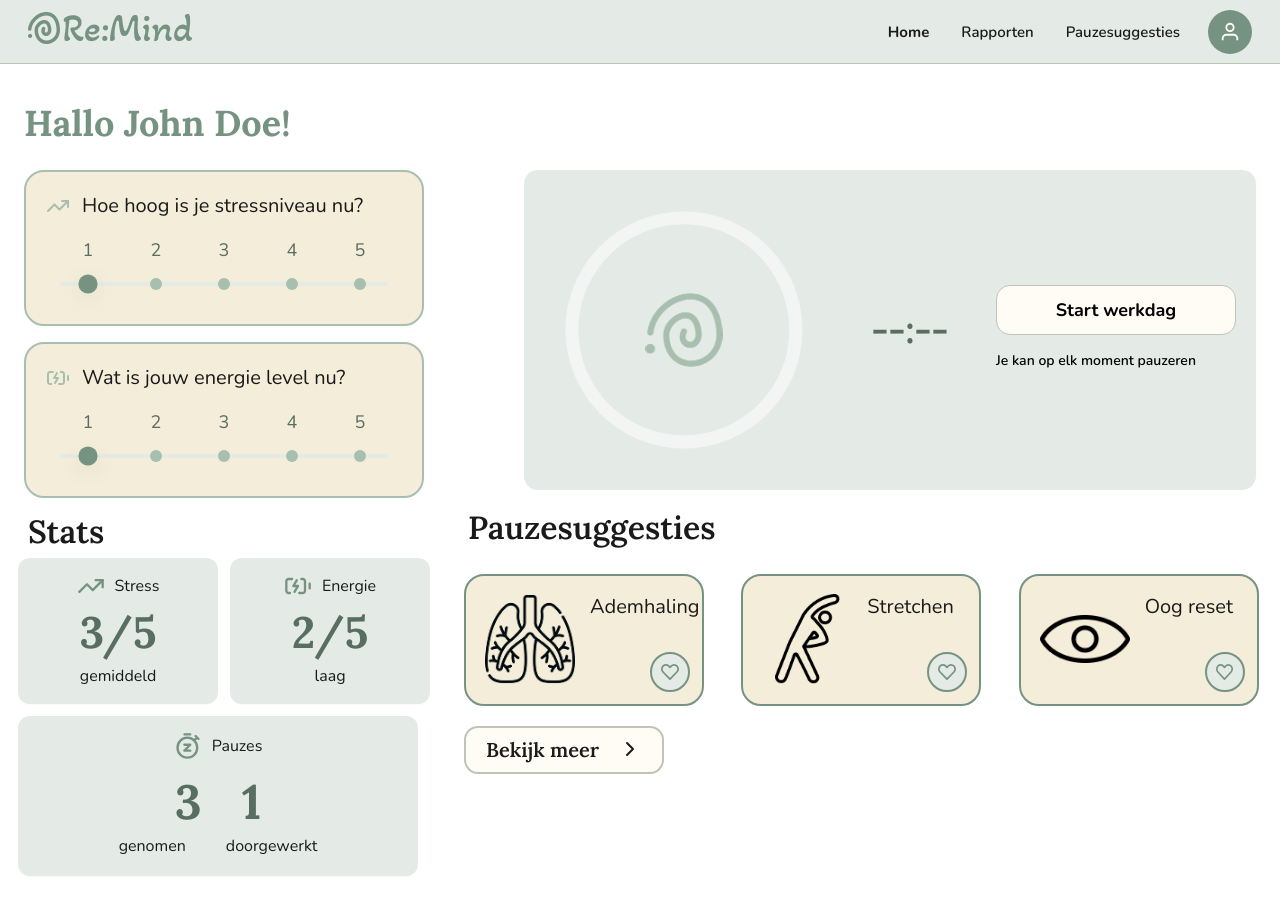
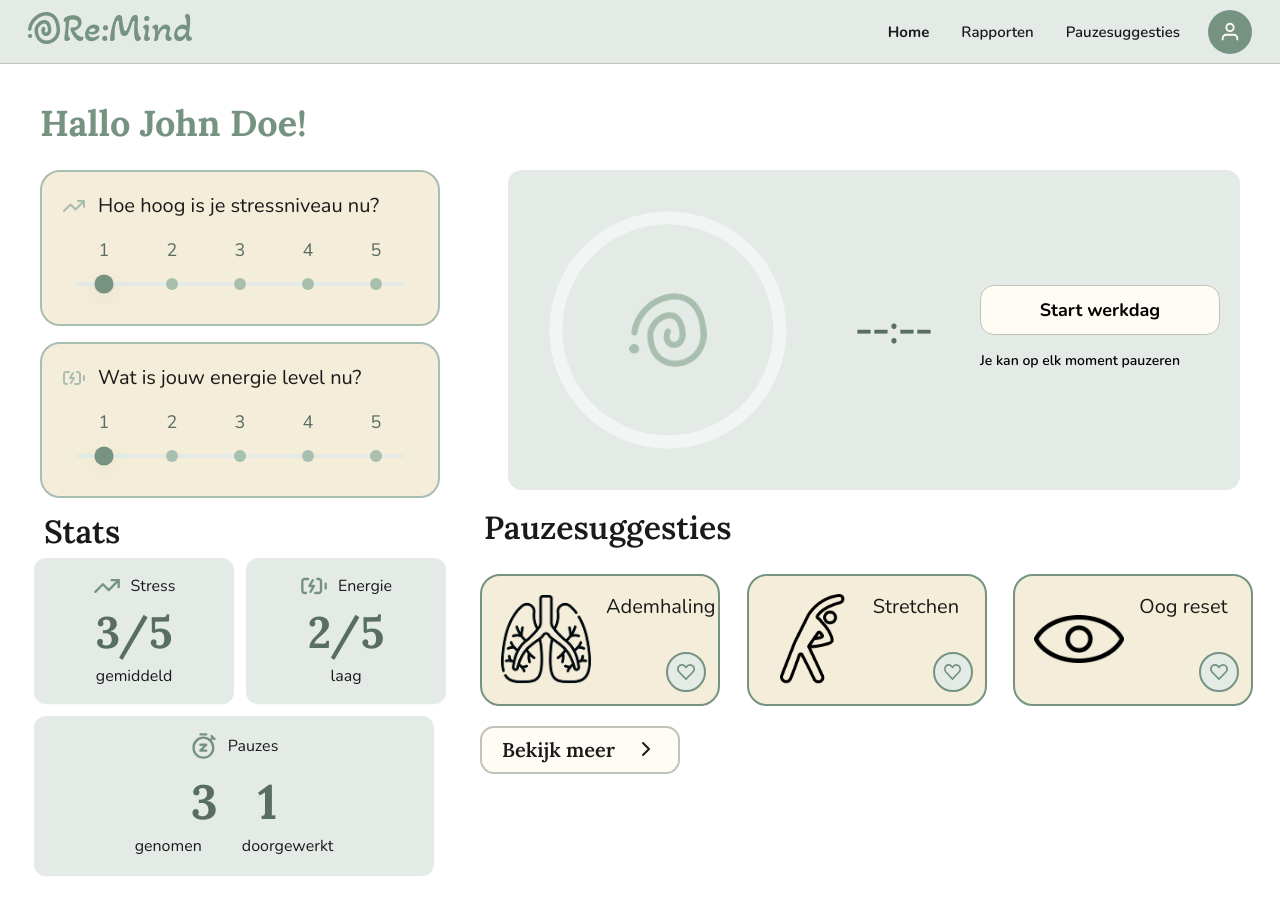
Before and after one commit to sampittois/Re-Mind_App_Individueel, a React (Vite) app in the folder stress-app/frontend/: page / in a window 1280 px wide. Shown: the top 914 px of the page. Built offline with nearby package versions, Linux system fonts and the light colour scheme.

Commit message:
feat: adjust padding for layout consistency in main components

```diff
--- a/stress-app/frontend/src/styles/App.css
+++ b/stress-app/frontend/src/styles/App.css
@@ -23,7 +23,7 @@ a {
   max-width: 1100px;
   margin-left: auto;
   margin-right: auto;
-  padding: var(--space-7) var(--space-6) var(--space-10);
+  padding: var(--space-7) 40px var(--space-10);
 }
 
 .greeting {
@@ -136,7 +136,7 @@ a {
 .pause-page-shell {
   max-width: 1200px;
   margin: 0 auto;
-  padding: var(--space-8) var(--space-6);
+  padding: var(--space-8) 40px;
 }
 
 @media (max-width: 900px) {
@@ -176,7 +176,7 @@ a {
 .pause-page {
   max-width: 1200px;
   margin: 0 auto;
-  padding: var(--space-8) var(--space-6);
+  padding: var(--space-8) 40px;
 }
 
 .pause-page h1 {
```
